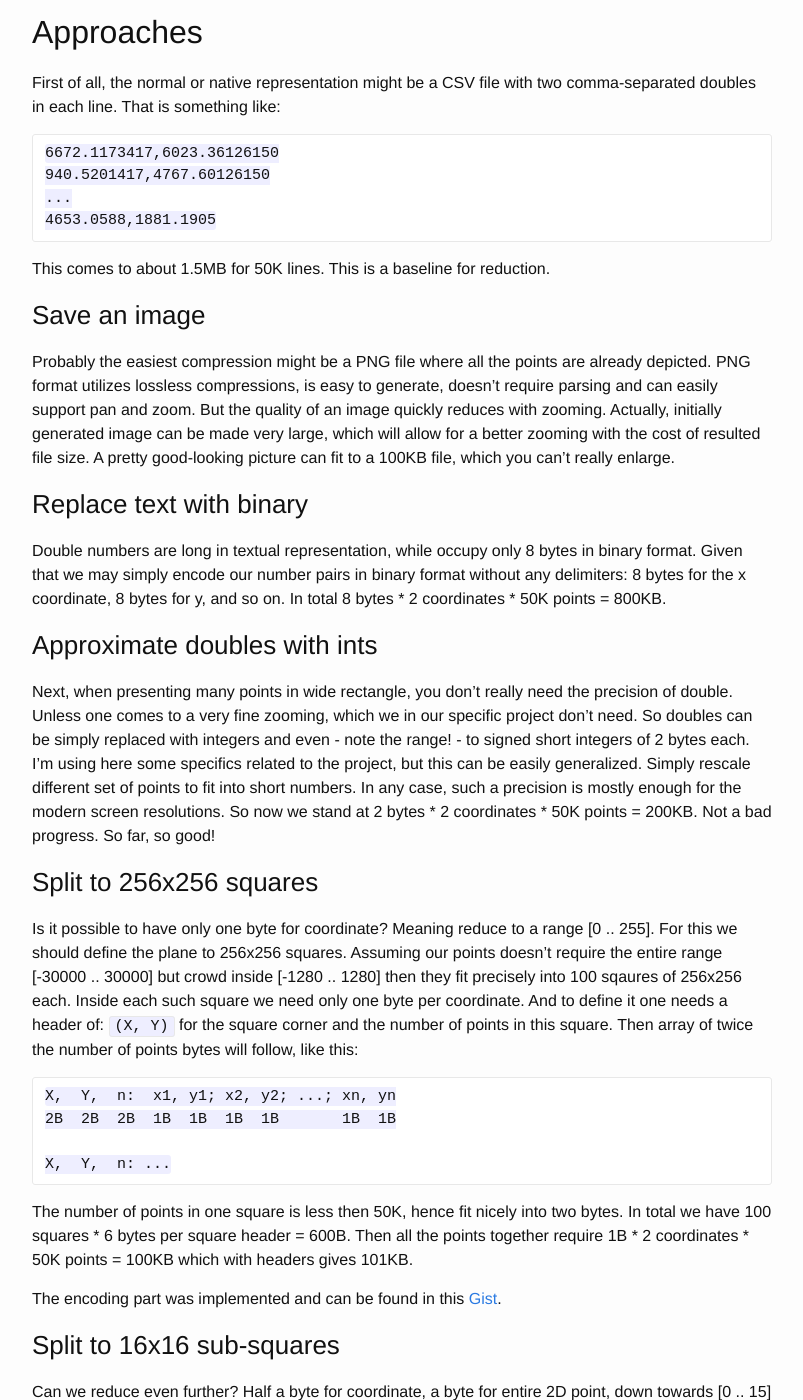
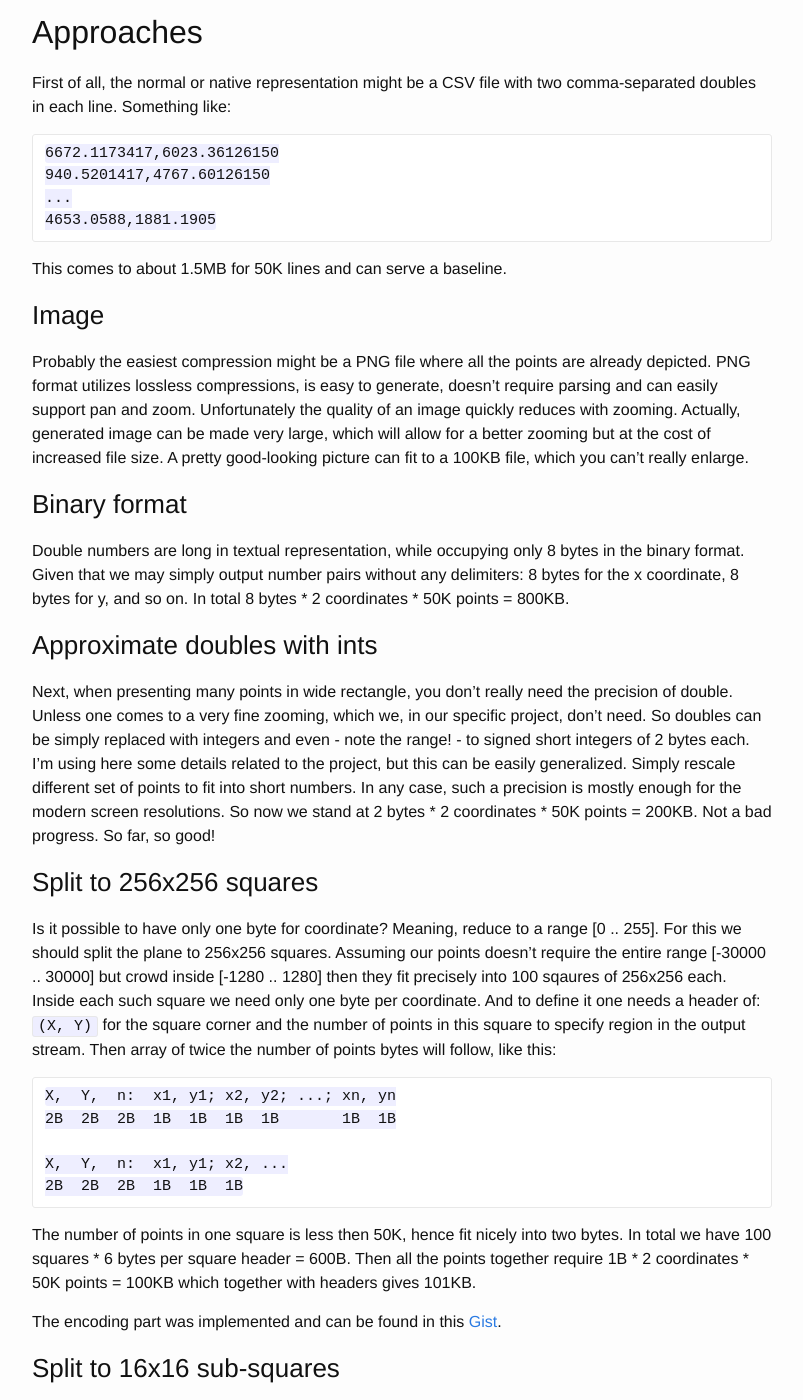
Before and after one commit to barahilia/blog, a Jekyll site: the page built from _posts/2014-10-11-points-on-plane-compression.markdown, in a window 1280 px wide and 1400 px high, scrolled down 860 px. Shown: the whole window, without its empty margins (238-1041 px from the left). Built offline with Jekyll 4.4.1, drawn with Linux system fonts in a browser that asks for light colours; some of the changed text lies outside the part shown.

Commit message:
Proof reading - done to the end

```diff
--- a/_posts/2014-10-11-points-on-plane-compression.markdown
+++ b/_posts/2014-10-11-points-on-plane-compression.markdown
@@ -44,39 +44,39 @@ possible.
 ## Approaches
 
 First of all, the normal or native representation might be a CSV file with two
-comma-separated doubles in each line. That is something like:
+comma-separated doubles in each line. Something like:
 
     6672.1173417,6023.36126150
     940.5201417,4767.60126150
     ...
     4653.0588,1881.1905
 
-This comes to about 1.5MB for 50K lines. This is a baseline for reduction.
+This comes to about 1.5MB for 50K lines and can serve a baseline.
 
-### Save an image
+### Image
 
 Probably the easiest compression might be a PNG file where all the points are
 already depicted. PNG format utilizes lossless compressions, is easy to
-generate, doesn't require parsing and can easily support pan and zoom. But
-the quality of an image quickly reduces with zooming. Actually, initially
+generate, doesn't require parsing and can easily support pan and zoom.
+Unfortunately the quality of an image quickly reduces with zooming. Actually,
 generated image can be made very large, which will allow for a better zooming
-with the cost of resulted file size. A pretty good-looking picture can fit to
+but at the cost of increased file size. A pretty good-looking picture can fit to
 a 100KB file, which you can't really enlarge.
 
-### Replace text with binary
+### Binary format
 
-Double numbers are long in textual representation, while occupy only 8 bytes
-in binary format. Given that we may simply encode our number pairs in binary
-format without any delimiters: 8 bytes for the x coordinate, 8 bytes for y,
-and so on. In total 8 bytes * 2 coordinates * 50K points = 800KB.
+Double numbers are long in textual representation, while occupying only 8 bytes
+in the binary format. Given that we may simply output number pairs without any
+delimiters: 8 bytes for the x coordinate, 8 bytes for y, and so on. In total
+8 bytes * 2 coordinates * 50K points = 800KB.
 
 ### Approximate doubles with ints
 
 Next, when presenting many points in wide rectangle, you don't really need
-the precision of double. Unless one comes to a very fine zooming, which we in
-our specific project don't need. So doubles can be simply replaced with
+the precision of double. Unless one comes to a very fine zooming, which we, in
+our specific project, don't need. So doubles can be simply replaced with
 integers and even - note the range! - to signed short integers of 2 bytes
-each. I'm using here some specifics related to the project, but this can be
+each. I'm using here some details related to the project, but this can be
 easily generalized. Simply rescale different set of points to fit into short
 numbers. In any case, such a precision is mostly enough for the modern
 screen resolutions. So now we stand at 2 bytes * 2 coordinates * 50K points =
@@ -84,24 +84,25 @@ screen resolutions. So now we stand at 2 bytes * 2 coordinates * 50K points =
 
 ### Split to 256x256 squares
 
-Is it possible to have only one byte for coordinate? Meaning reduce to a
-range \[0 .. 255\]. For this we should define the plane to 256x256 squares.
+Is it possible to have only one byte for coordinate? Meaning, reduce to a
+range \[0 .. 255\]. For this we should split the plane to 256x256 squares.
 Assuming our points doesn't require the entire range \[-30000 .. 30000\] but
 crowd inside \[-1280 .. 1280\] then they fit precisely into 100 sqaures of
 256x256 each. Inside each such square we need only one byte per coordinate.
 And to define it one needs a header of: `(X, Y)` for the square corner and
-the number of points in this square. Then array of twice the number of points
-bytes will follow, like this:
+the number of points in this square to specify region in the output stream. Then
+array of twice the number of points bytes will follow, like this:
 
     X,  Y,  n:  x1, y1; x2, y2; ...; xn, yn
     2B  2B  2B  1B  1B  1B  1B       1B  1B
 
-    X,  Y,  n: ...
+    X,  Y,  n:  x1, y1; x2, ...
+    2B  2B  2B  1B  1B  1B
 
 The number of points in one square is less then 50K, hence fit nicely into
 two bytes. In total we have 100 squares * 6 bytes per square header = 600B.
 Then all the points together require 1B * 2 coordinates * 50K points = 100KB
-which with headers gives 101KB.
+which together with headers gives 101KB.
 
 The encoding part was implemented and can be found in this
 [Gist](https://gist.github.com/barahilia/0b05006c8e33f453e4f4).
@@ -114,14 +115,16 @@ that is close to uniform. Then 50K points split to about 500 in every 256x256
 square. Inside each there are 256 16x16 sub-squares with 2-3 points in every
 sub-square. Per near uniformity assumption, we may assume each sub-square to
 be occupied, hence one can write each of them them in some order, e.g. from
-left to right, from bottom to top. And the only header needed is for number
+left to right, from bottom to top. And the only header needed is for the number
 of points in the sub-square, like this:
 
     (0, 0) n:  x1, y1; x2, y2; ...; xn, yn
            4b  4b  4b  4b  4b       4b  4b
     (0,16) n:  ...
     ...
-    (16,0) n:  ...
+    (0,32) n:  ...
+    ...
+    (240,240) n:  ...
 
 where `4b` stands for 4 bits or half a byte. Now there's 100 squares * 256
 sub-squares in each * 0.5B per sub-square header = 13KB. In addition to 1KB
@@ -132,18 +135,19 @@ with bare 64KB in total!!
 
 It can be noticed, that eventually, the ability to save less bits per each
 single points was achieved due to organization of entire set in smaller units
-with smaller area. And this is the essence of
+of smaller area. And this is the essence of
 [Huffman code](http://en.wikipedia.org/wiki/Huffman_coding) on which popular
 achiving algorithms are based. So probably we don't need any code of our own?
-Maybe usual compressing programs will do? And indeed, take the file
-`ints.csv` like the following with 50K lines of size 500KB:
+Maybe usual compressing programs will do? And indeed, take the sample file
+[`ints.csv`](https://gist.github.com/barahilia/0b05006c8e33f453e4f4#file-ints-csv)
+with 50K lines of size 500KB looking like:
 
     -960,1619
     2592,805
     ...
     4382,3104
 
-Next sort it and zip with maximal compression level:
+Next sort it and zip using maximal compression level:
 
     zip -9 ints.zip ints.csv                    # 231KB
     7zr a ints.7z ints.csv                      # 210KB
@@ -162,15 +166,16 @@ But experiment shows the opposite - archive size grows to about 150KB.
 ### An idea: describe with "patterns"
 
 Completely different approach will be to discover "patterns" in the points and
-to describe them in a short manner. Here probably even more precision can be
-lost, but more compact encoding can be achived. And probably the decoded picture
-will look very similar to the real view and be easily resizable.
+to describe them in a short manner. Here probably even more precision might be
+lost, but a more compact encoding can be achived. And probably the decoded
+picture will look very similar to the real view and be easily resizable. In any
+event this is just an idea and wasn't thoroughly checked yet.
 
 ## Summary
 
 Apparently the optimal solution that require minimal investment and reaching
 good compression level would be the "sort and zip". Every modern browser
-supports compression, like `Content-Encoding: gzip` HTTP header and this is
+supports compression, through `Content-Encoding: gzip` HTTP header and this is
 seamless for the application on the client side. So virtually the only thing
 needed for implementation is to sort the data. To make things even more faster
 a precompressed data can be saved in advance in the database.
```
